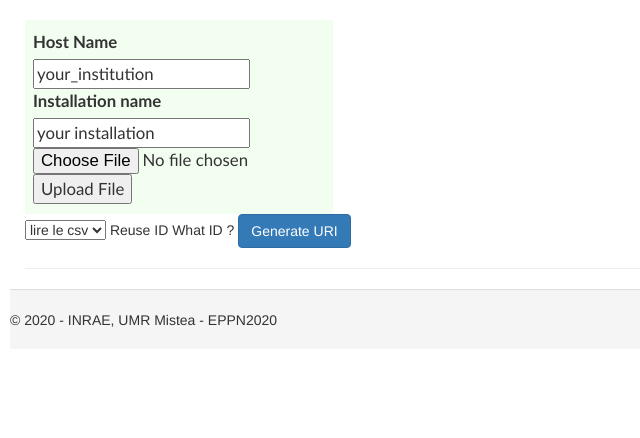
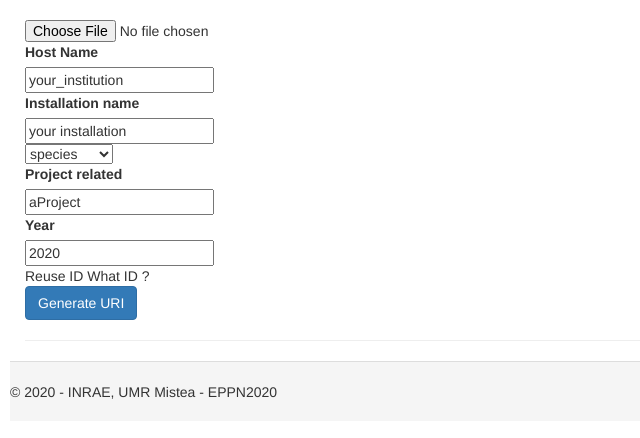
Before and after one commit to niio972/uri-generator, a Flask app: page /import_dataset in a window 1280 px wide. Shown: the part 174-612 px from the top of the page, without its empty margins (0-640 px from the left). Run offline with Flask 2, Linux system fonts and the light colour scheme; parts of the project's set-up code (start-up, migrations or seed data) failed here and were passed over; some libraries are stand-ins or nearby versions.

Commit message:
ad import file + return URI

```diff
--- a/app.py
+++ b/app.py
@@ -1,4 +1,4 @@
-from flask import render_template, Flask, session, url_for, request, redirect, jsonify, send_file
+from flask import render_template, Flask, session, url_for, request, redirect, jsonify, send_file, flash
 from markupsafe import escape
 from datetime import datetime
 from flask_sqlalchemy import SQLAlchemy
@@ -9,11 +9,12 @@ import random
 import pandas as pd
 
 app = Flask(__name__)
-app.secret_key = b'_5#y2L"F4Q8z\n\xec]/'
+app.secret_key = b'52d8851b5d6cbe74f7c8bb01974008140b0ae997e5b2efd987ed5b90'
 app.config['SQLALCHEMY_DATABASE_URI'] = 'sqlite:///custom_design.db'
 """ CORS(app, resources={r'/*': {'origins': '*'}}) """
 db = SQLAlchemy(app)
-
+if __name__=="__main__":
+    app.run(debug=True)
 ### Models
 class custom_design(db.Model):
     id = db.Column(db.Integer, primary_key=True)
@@ -111,9 +112,27 @@ def data():
 def method():
    return render_template("method.html")
 
-@app.route("/import_dataset")
+@app.route("/import_dataset", methods = ['GET', 'POST'])
 def import_dataset():
-   return render_template("import.html")
+    if request.method == 'POST':
+        print(request.form['installation'])
+        session['hostname'] = request.form['hostname']
+        session['installation'] = request.form['installation']
+        if 'file' not in request.files:
+            flash('No file part')
+            return redirect("import_dataset.html")
+        f = request.files['file']
+        if f.filename == '':
+            flash('No selected file')
+            return redirect("import_dataset.html")
+        f.save('uploads/uploaded_file.csv')
+        print(request.form.get('resource_type') )
+        dataset = pd.read_csv('uploads/uploaded_file.csv')
+        dataset_URI = add_URI_col(data=dataset, host = session['hostname'], installation=session['installation'], resource_type = request.form.get('resource_type') , project = request.form['project'], year = request.form['year'])
+        dataset_URI.to_csv('uploads/export_URI'+request.form.get('resource_type')  +'.csv')
+        return send_file('uploads/export_URI'+request.form['resource_type']  +'.csv')
+    else:
+        return render_template("import.html")
 
 ### Actions
 @app.route("/create_variable/", methods=['GET', 'POST'])
@@ -234,24 +253,6 @@ def download(filename):
         pd.DataFrame([(d.URI, d.Entity, d.Quality, d.Method, d.Unit, d.id) for d in table], columns=['URI', 'Entity', "Quality", "Method", "Unit", 'id']).to_csv("download/export_variable.csv", index=False)
         return send_file("download/"+filename+".csv")
 
-@app.route('/import',methods = ['POST'])
-def upload_route_summary():
-    if request.method == 'POST':
-
-        # Create variable for uploaded file
-        f = request.files['fileupload']
-
-        #store the file contents as a string
-        fstring = f.read()
-
-        #avec pandas
-        dataset = pd.read_csv()
-
-        #create list of dictionaries keyed by header row
-        #csv_dicts = [{k: v for k, v in row.items()} for row in csv.DictReader(fstring.splitlines(), skipinitialspace=True)]
-
-        #do something list of dictionaries
-    return "success"
 
 ### Functions
 def URIgenerator(host, installation, resource_type, year="", project="", data={}):
@@ -426,26 +427,25 @@ def add_URI_col(data, host = "", installation="", resource_type = "", project ="
     return data
 
 
-data = pd.read_csv('ao_mau17.csv', sep=";")
-"kl" not in ["ki", "kl"]
+# data = pd.read_csv('ao_mau17.csv', sep=";")
 
-lastv = '2'
-supdata = {"relPlant": "PLO2"}
-add_URI_col(data = data, host = 'opensilex.org', installation = 'M3P', year = '2017', resource_type = 'leaf', project = 'DIA2017', datasup = supdata)
-add_URI_col(data = data, host = 'opensilex.org', installation = 'M3P', year = '2017', resource_type = 'image')
-add_URI_col(data = data, host = 'opensilex.org', installation = 'M3P', year = '2017', resource_type = 'data')
-add_URI_col(data = data, host = 'opensilex.org', installation = 'M3P', year = '2017', resource_type = 'ear', project = 'DIA2017', datasup = supdata)
-add_URI_col(data = data, host = 'opensilex.org', installation = 'M3P', year = '2017', resource_type = 'pot', project = 'DIA2017', datasup = supdata)
-add_URI_col(data = data, host = 'opensilex.org', installation = 'M3P', year = '2017', resource_type = 'plot', project = 'DIA2017')
-add_URI_col(data = data, host = 'opensilex.org', installation = 'M3P', year = '2017', resource_type = 'plant', project = 'SECPRO')
-add_URI_col(data = data, host = 'opensilex.org', resource_type = 'project', project = 'DIA2017')
-add_URI_col(data = data, host = 'opensilex.org', installation = 'M3P', resource_type = 'infra')
-add_URI_col(data = data, host = 'opensilex.org', installation = 'M3P', year = '2017', resource_type = 'sensor')
-add_URI_col(data = data, host = 'opensilex.org', installation = 'M3P', year = '2017', resource_type = 'vector')
-add_URI_col(data = data, host = 'opensilex.org', installation = 'M3P', resource_type = 'annotation')
-add_URI_col(data = data, host = 'opensilex.org', installation = 'M3P', resource_type = 'event')
-add_URI_col(data = data, host = 'opensilex.org', installation = 'M3P', year = '2017', resource_type = 'actuator')
-add_URI_col(data = data, host = 'opensilex.org', installation = 'M3P', year = '2017', resource_type = 'document', datasup = {'title': 'H2G2'})
+# lastv = '2'
+# supdata = {"relPlant": "PLO2"}
+# add_URI_col(data = data, host = 'opensilex.org', installation = 'M3P', year = '2017', resource_type = 'leaf', project = 'DIA2017', datasup = supdata)
+# add_URI_col(data = data, host = 'opensilex.org', installation = 'M3P', year = '2017', resource_type = 'image')
+# add_URI_col(data = data, host = 'opensilex.org', installation = 'M3P', year = '2017', resource_type = 'data')
+# add_URI_col(data = data, host = 'opensilex.org', installation = 'M3P', year = '2017', resource_type = 'ear', project = 'DIA2017', datasup = supdata)
+# add_URI_col(data = data, host = 'opensilex.org', installation = 'M3P', year = '2017', resource_type = 'pot', project = 'DIA2017', datasup = supdata)
+# add_URI_col(data = data, host = 'opensilex.org', installation = 'M3P', year = '2017', resource_type = 'plot', project = 'DIA2017')
+# add_URI_col(data = data, host = 'opensilex.org', installation = 'M3P', year = '2017', resource_type = 'plant', project = 'SECPRO')
+# add_URI_col(data = data, host = 'opensilex.org', resource_type = 'project', project = 'DIA2017')
+# add_URI_col(data = data, host = 'opensilex.org', installation = 'M3P', resource_type = 'infra')
+# add_URI_col(data = data, host = 'opensilex.org', installation = 'M3P', year = '2017', resource_type = 'sensor')
+# add_URI_col(data = data, host = 'opensilex.org', installation = 'M3P', year = '2017', resource_type = 'vector')
+# add_URI_col(data = data, host = 'opensilex.org', installation = 'M3P', resource_type = 'annotation')
+# add_URI_col(data = data, host = 'opensilex.org', installation = 'M3P', resource_type = 'event')
+# add_URI_col(data = data, host = 'opensilex.org', installation = 'M3P', year = '2017', resource_type = 'actuator')
+# add_URI_col(data = data, host = 'opensilex.org', installation = 'M3P', year = '2017', resource_type = 'document', datasup = {'title': 'H2G2'})
 # generate lots of URI
 #init dbs
 # initm3p0=m3p_collected_URI(type="actuator")
@@ -479,6 +479,3 @@ add_URI_col(data = data, host = 'opensilex.org', installation = 'M3P', year = '2
 # initm3p7=m3p_collected_URI(type="vector")
 # db.session.add(initm3p7)
 # db.session.commit()
-
-if __name__=="__main__":
-    app.run(debug=True)
--- a/templates/import.html
+++ b/templates/import.html
@@ -3,26 +3,42 @@
 Import dataset
 {% endblock %}
 {% block content %}
-<form class="installation", method="post">
+
+<form method="post" enctype="multipart/form-data">
+   <input type="file" name="file" id="file">
+   <!-- <input type="submit" value="Upload File" name="submit_file"> -->
+
    <label for="hostname">Host Name</label> <br>
    <input type=text name="hostname"  value="your_institution"> <br>
    <label>Installation name</label> <br>
    <input type=text name="installation"  value="your installation"> <br>
+   <select name="resource_type" id="resource_type">
+      <option value="species">species</option>
+      <option value="event">event</option>
+      <option value="agent">agent</option>
+      <option value="annotation">annotation</option>
+      <option value="actuator">actuator</option>
+      <option value="document">document</option>
+      <option value="sensor">sensor</option>
+      <option value="vector">vector</option>
+      <option value="plant">plant</option>
+      <option value="plot">plot</option>
+      <option value="leaf">leaf</option>
+      <option value="ear">ear</option>
+      <option value="data">data</option>
+      <option value="image">image</option>
+   </select> <br>
 
-   <form action="upload.html" method="post" enctype="multipart/form-data">
-   <input type="file" name="fileupload" id="fileToUpload">
-   <input type="submit" value="Upload File" name="submit">
-   </form>
+   <label for="project">Project related</label> <br>
+   <input type=text name="project"  value="aProject"> <br>
+   <label for="year">Year</label> <br>
+   <input type=text name="year" label = "Year" value="2020"> <br>
 
-   <select name="resource_Type" id="resource_type">
-       <option value="lire le csv">lire le csv</option>
-
-    </select>
 
     Reuse ID
     What ID ?
 
-
+   <br>
    <button type=submit class="btn btn-primary">
       Generate URI
    </button>
```
